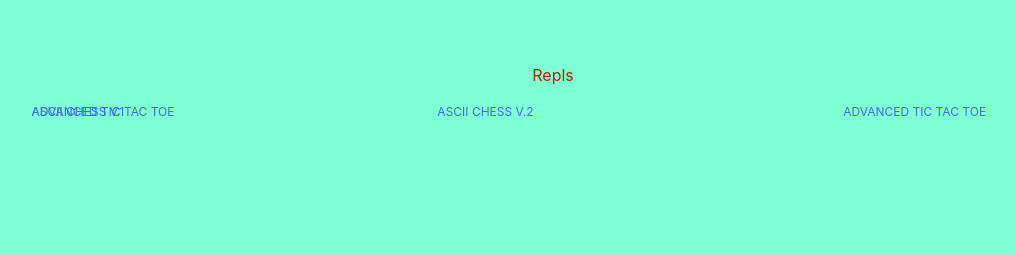
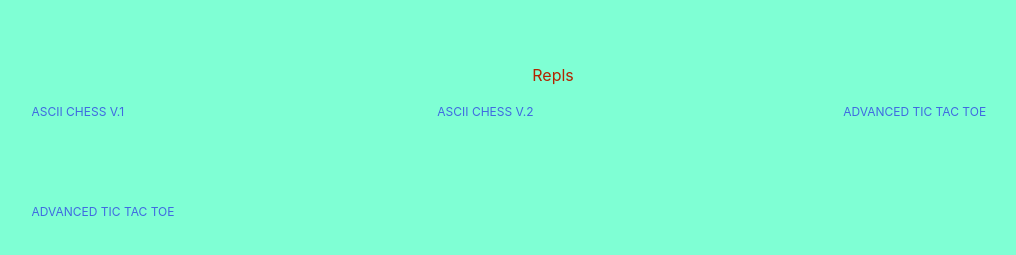
Before and after one commit to colin-szeto/Group-Portfolio, a Flask app: page /journals in a window 1280 px wide. Shown: the part 186-441 px from the top of the page, without its empty margins (87-1103 px from the left). Run offline with Flask 2, Linux system fonts and the light colour scheme; some libraries are stand-ins or nearby versions.

Commit message:
edited spacing on the journals file to discourage the overlap in the buttons

```diff
--- a/templates/chessJs.html
+++ b/templates/chessJs.html
@@ -37,7 +37,7 @@
 
 <body>
 	<h1 class = "center">Welcome to Chess in Tiles</h1>
-  <p1 class = "center">testing to see if this is red ,   update: it is not red</p1>
+  <p1 class = "center">Created by Colin Szeto</p1>
 
 
   <table class="chess-board" >
--- a/templates/journals.html
+++ b/templates/journals.html
@@ -64,7 +64,7 @@
             <a href="https://repl.it/@KyleMyint/Advanced-Tictactoe-game#main.py" class="btn">Advanced Tic Tac Toe</a>
           </div>
 
-          <div class="col-4">
+          <div class="col-4" style="top:100px">
             <a href="https://repl.it/@KyleMyint/Advanced-Tictactoe-game#main.py" class="btn">Advanced Tic Tac Toe</a>
           </div>
     </style>
```
